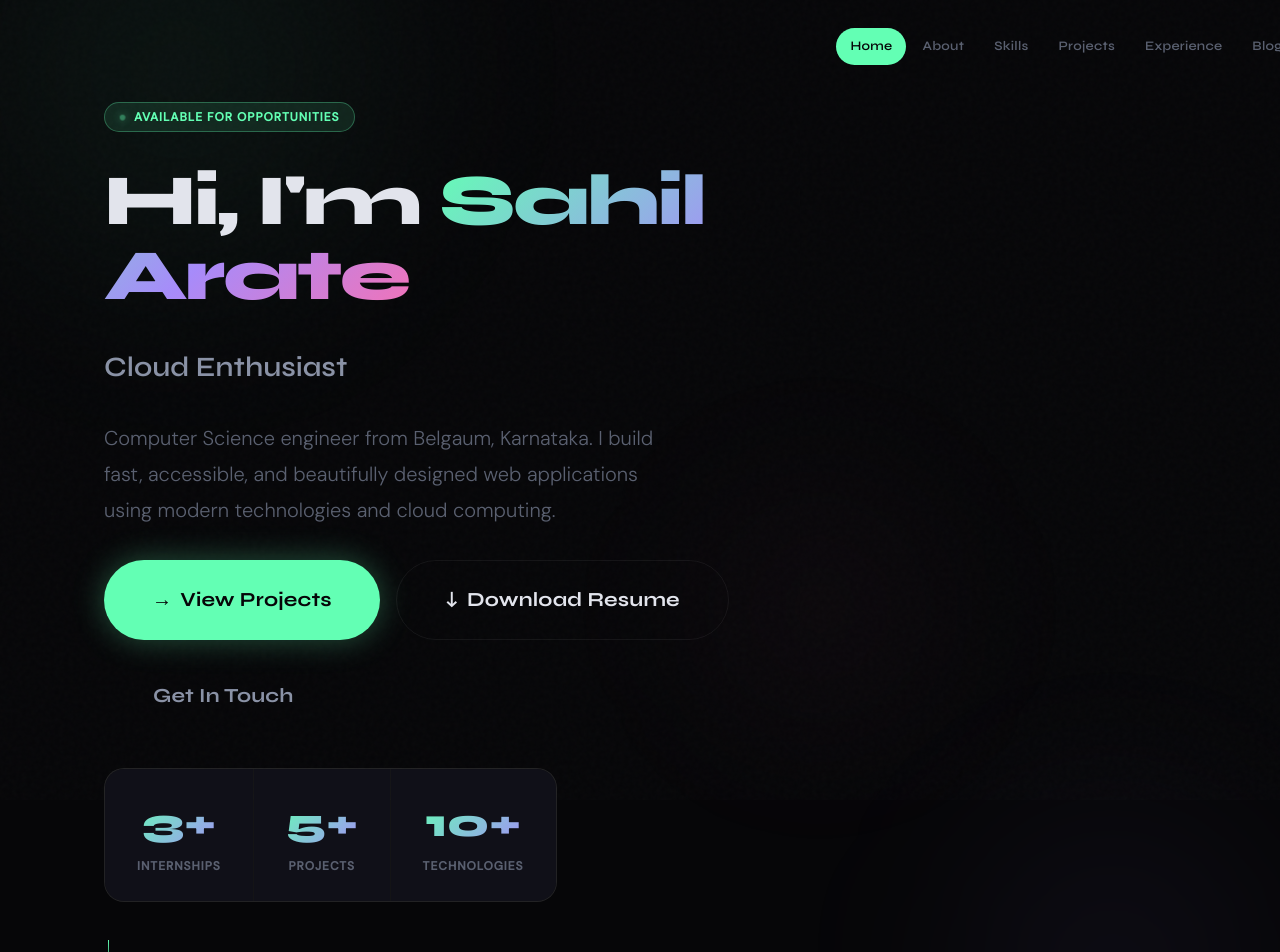
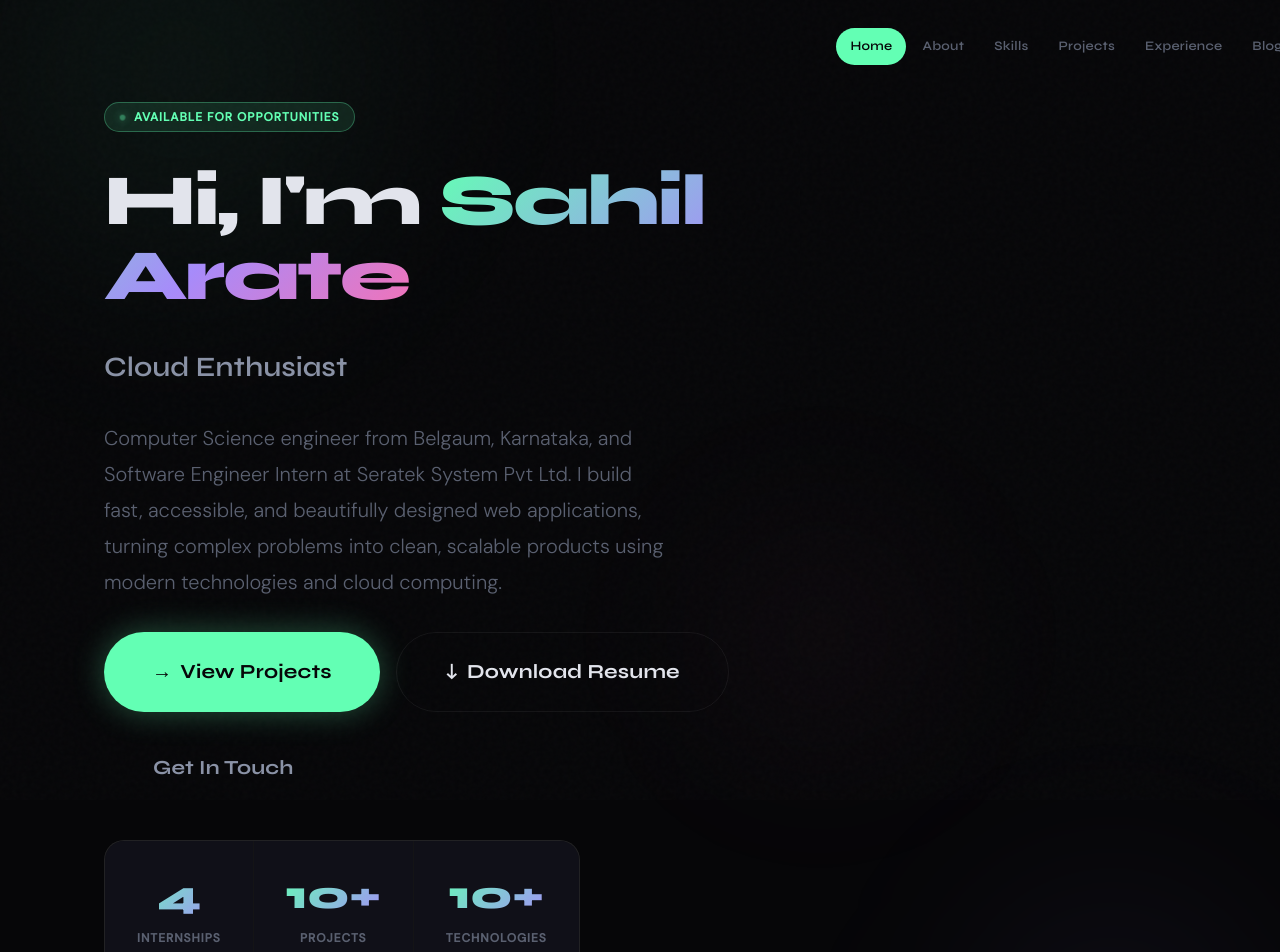
Before and after one commit to SahilArate/sahil-portfolio, a Next.js app: page / in a window 1280 px wide. Shown: the top 952 px of the page. Built offline with nearby package versions, Linux system fonts and the light colour scheme.

Commit message:
added the intership experience

```diff
--- a/src/components/sections/Experience.tsx
+++ b/src/components/sections/Experience.tsx
@@ -201,7 +201,7 @@ export default function Experience() {
             }}
           >
             {[
-              { num: "3",    label: "Internships",    color: tokens.colors.accentGreen },
+              { num: "4",    label: "Internships",    color: tokens.colors.accentGreen },
               { num: "2+",   label: "Years Learning", color: tokens.colors.accentPurple },
               { num: "5+",   label: "Projects Built", color: tokens.colors.accentPink },
               { num: "10+",  label: "Technologies",   color: tokens.colors.accentAmber },
--- a/src/components/sections/Hero.tsx
+++ b/src/components/sections/Hero.tsx
@@ -262,9 +262,9 @@ export default function Hero() {
               maxWidth: "560px",
             }}
           >
-            Computer Science engineer from Belgaum, Karnataka.
-            I build fast, accessible, and beautifully designed web applications
-            using modern technologies and cloud computing.
+            Computer Science engineer from Belgaum, Karnataka, and Software Engineer Intern at Seratek System Pvt Ltd.
+            I build fast, accessible, and beautifully designed web applications, turning complex problems into clean,
+            scalable products using modern technologies and cloud computing.
           </motion.p>
 
           {/* CTA Buttons */}
@@ -313,8 +313,8 @@ export default function Hero() {
             }}
           >
             {[
-              { num: "3+", label: "Internships" },
-              { num: "5+", label: "Projects" },
+              { num: "4", label: "Internships" },
+              { num: "10+", label: "Projects" },
               { num: "10+", label: "Technologies" },
             ].map((stat) => (
               <div
```
